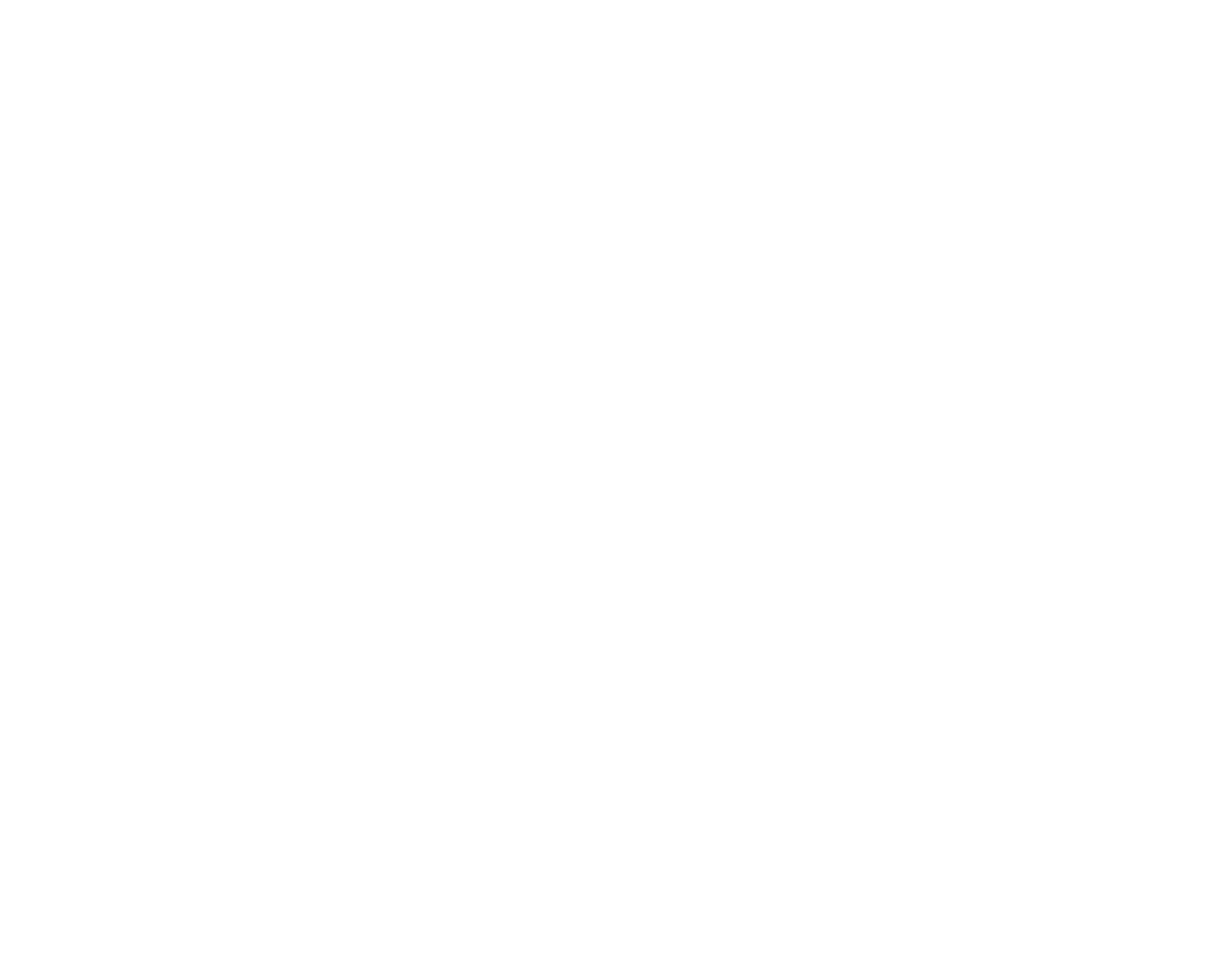
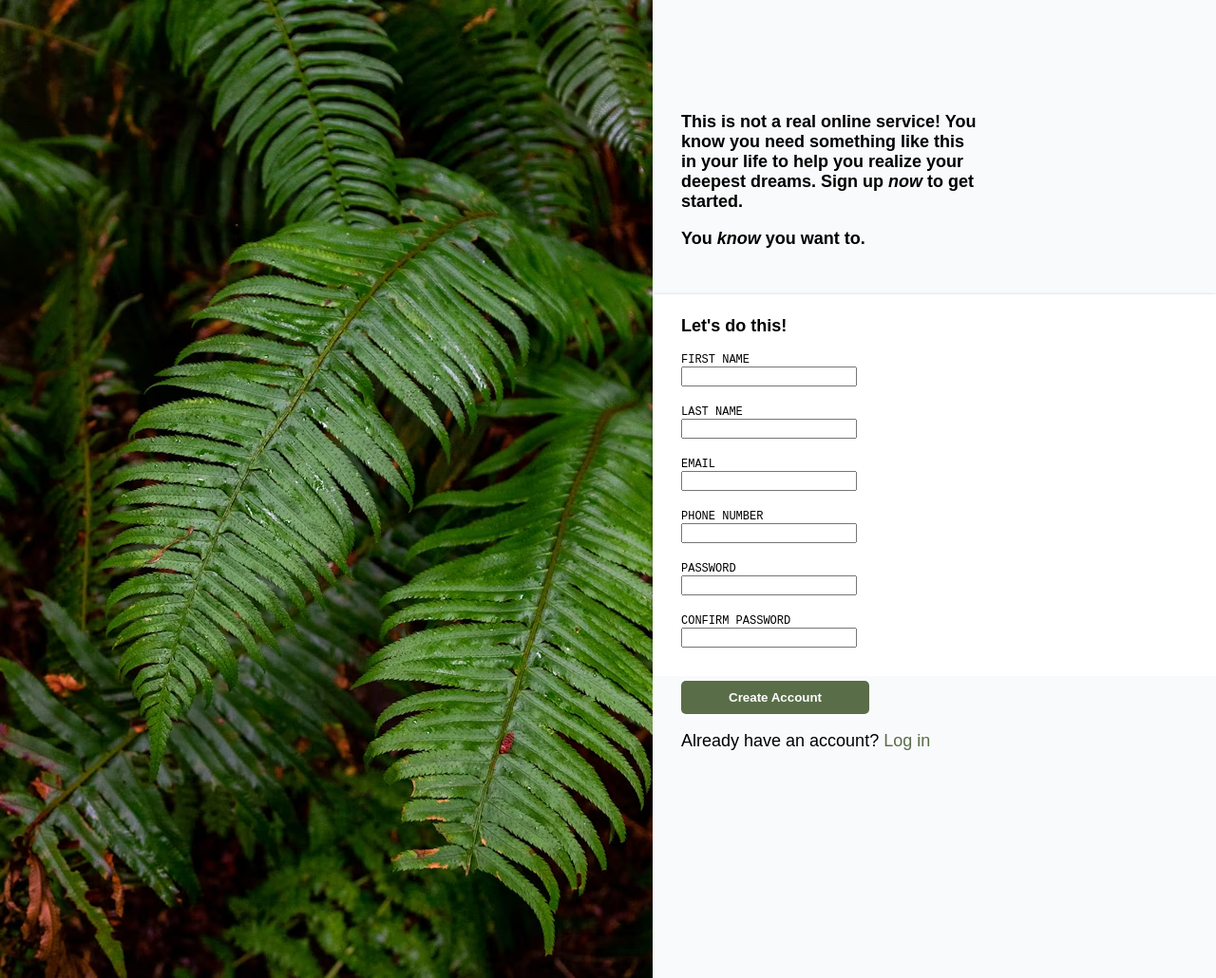
Before and after one commit to ChristoferLv/top-sign-up-form, a plain HTML site: page index.html in a window 1280 px wide. Shown: the whole page at 95% size. Before the commit the page ends 800 px from the top, so only its background shows below. Drawn offline with Linux system fonts and the light colour scheme.

Commit message:
build initial structure

```diff
--- a/index.html
+++ b/index.html
@@ -1,12 +1,60 @@
 <!DOCTYPE html>
 <html lang="en">
+
 <head>
     <meta charset="UTF-8">
     <meta name="viewport" content="width=device-width, initial-scale=1.0">
     <title>Sign Up</title>
     <link rel="stylesheet" href="style.css">
 </head>
+
 <body>
 
+    <div class="left">
+        <img src="imgs/photo-1585202900225-6d3ac20a6962.avif">
+    </div>
+    <div class="right">
+        <div class="text-space">
+            <p>This is not a real online service! You know you need something
+                like this in your life to help you realize your deepest dreams.
+                Sign up <i>now</i> to get started.</p>
+            <p>You <i>know</i> you want to.</p>
+        </div>
+        <div class="form-space">
+            <p>Let's do this!</p>
+            <form action="">
+                <div class="form-item">
+                    <label for="name">FIRST NAME</label>
+                    <input type="text" id="name">
+                </div>
+                <div class="form-item">
+                    <label for="">LAST NAME</label>
+                    <input type="text" id="last_name">
+                </div>
+                <div class="form-item">
+                    <label for="">EMAIL</label>
+                    <input type="text" id="email">
+                </div>
+                <div class="form-item">
+                    <label for="">PHONE NUMBER</label>
+                    <input type="text" id="phone">
+                </div>
+                <div class="form-item">
+                    <label for="">PASSWORD</label>
+                    <input type="text" id="password">
+                </div>
+                <div class="form-item">
+                    <label for="">CONFIRM PASSWORD</label>
+                    <input type="text">
+                </div>
+            </form>
+        </div>
+        <div class="bottom">
+            <button>Create Account</button>
+            <p>Already have an account? <a href="">Log in</a></p>
+        </div>
+    </div>
+
 </body>
+
 </html>
--- a/style.css
+++ b/style.css
@@ -0,0 +1,79 @@
+body {
+    display: flex;
+    margin: 0;
+
+    font-family: sans-serif;
+    font-weight: bold;
+    font-size: large;
+}
+
+.left {
+    flex-grow: 2;
+    display: flex;
+    flex-direction: column;
+}
+
+.right {
+    flex-grow: 3;
+
+    display: flex;
+    flex-direction: column;
+}
+
+.text-space {
+    background-color: #f9fafb;
+
+    padding: 100px 250px 30px 30px;
+}
+
+.form-space {
+    padding: 5px 300px 30px 30px;
+    box-shadow: 0px 2px 4px 0px rgba(0, 0, 0, 0.5);
+
+    display: flex;
+
+    flex-wrap: wrap;
+}
+
+form{
+    display: flex;
+    flex-wrap: wrap;
+    gap: 20px 50px;
+}
+
+.bottom {
+    background-color: #f9fafb;
+    font-weight: normal;
+
+    padding: 5px 250px 30px 30px;
+    flex-grow: 1;
+}
+
+img {
+    object-fit: fill;
+}
+
+button {
+    padding: 10px 50px;
+    color: white;
+    background-color: #596d48;
+    font-weight: bold;
+
+    border-radius: 5px;
+    border: none;
+}
+
+label {
+    display: block;
+}
+
+.form-item {
+    font-family: monospace;
+    font-size: 12px;
+    font-weight: normal;
+}
+
+a {
+    color: #596d48;
+    text-decoration: none;
+}
```
Also changed, not shown: fonts/Norse-Bold.woff2 (added), imgs/odin-lined.png (added), imgs/photo-1585202900225-6d3ac20a6962.avif (added), sign-up-form.png (added).
